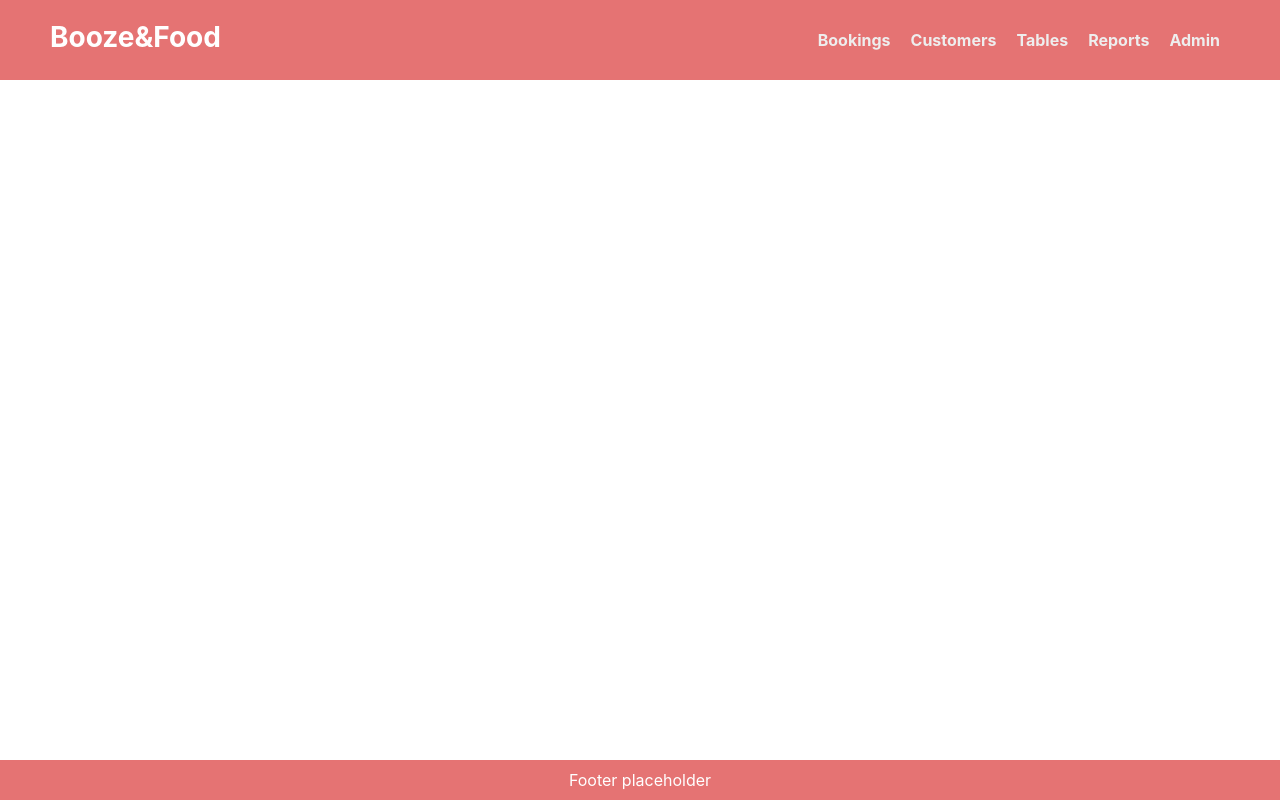
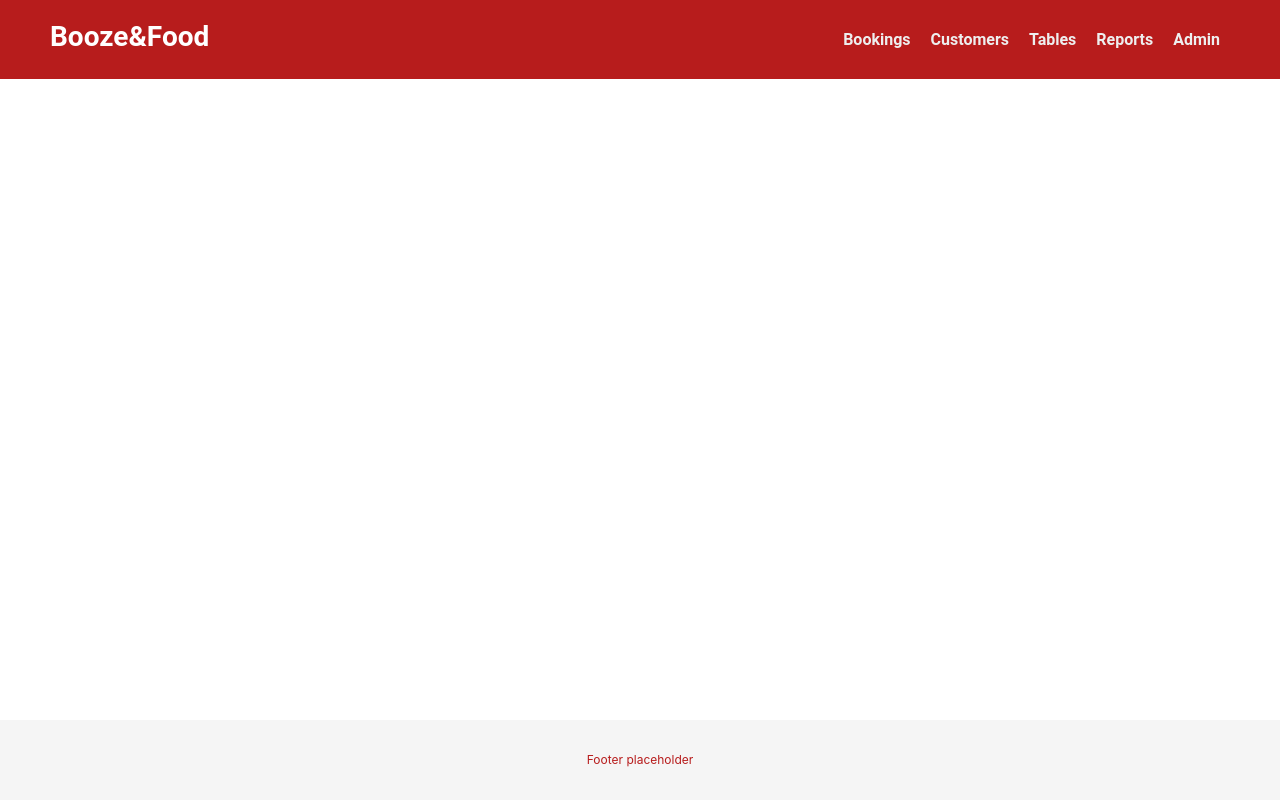
Before and after one commit to Malkymalc/JSReact-and-SpringJava-Restaurant-Booking-App, a React (Create React App) app in the folder client/: page / in a window 1280 px wide. Built offline with nearby package versions, Linux system fonts and the light colour scheme.

Commit message:
colors adjusted

```diff
--- a/client/src/index.css
+++ b/client/src/index.css
@@ -27,6 +27,7 @@ align-items: center;
 justify-content: center;
 padding: 0 50px 0px;
 width: 100%;
+background-color: gainsboro;
 }
 
 /* Footer */
@@ -36,22 +37,24 @@ footer {
   left: 0;
   bottom: 0;
   width: 100%;
-  height: 40px;
-  background-color: #e57373;
-  color: white;
+  height: 80px;
+  background-color: whitesmoke;
+  color: #b71c1c;
+  font-size: 12px;
   text-align: center;
   vertical-align: middle;
-  line-height: 40px;
+  line-height: 80px;
 }
 
 /* Header */
 
 .header {
+  font-family: 'Roboto', sans-serif;
   display: flex;
   flex-direction: row;
   list-style: none;
   padding: 20px 50px 20px;
-  background-color: #e57373;
+  background-color: #b71c1c;
   color: white;
   font-weight: bold;
   font-size: 28px;
@@ -76,7 +79,7 @@ footer {
 }
 
 .nav-item:hover {
-  color: #b71c1c;
+  color: #7f0000;
 }
 
 /* Table Styling */
```
